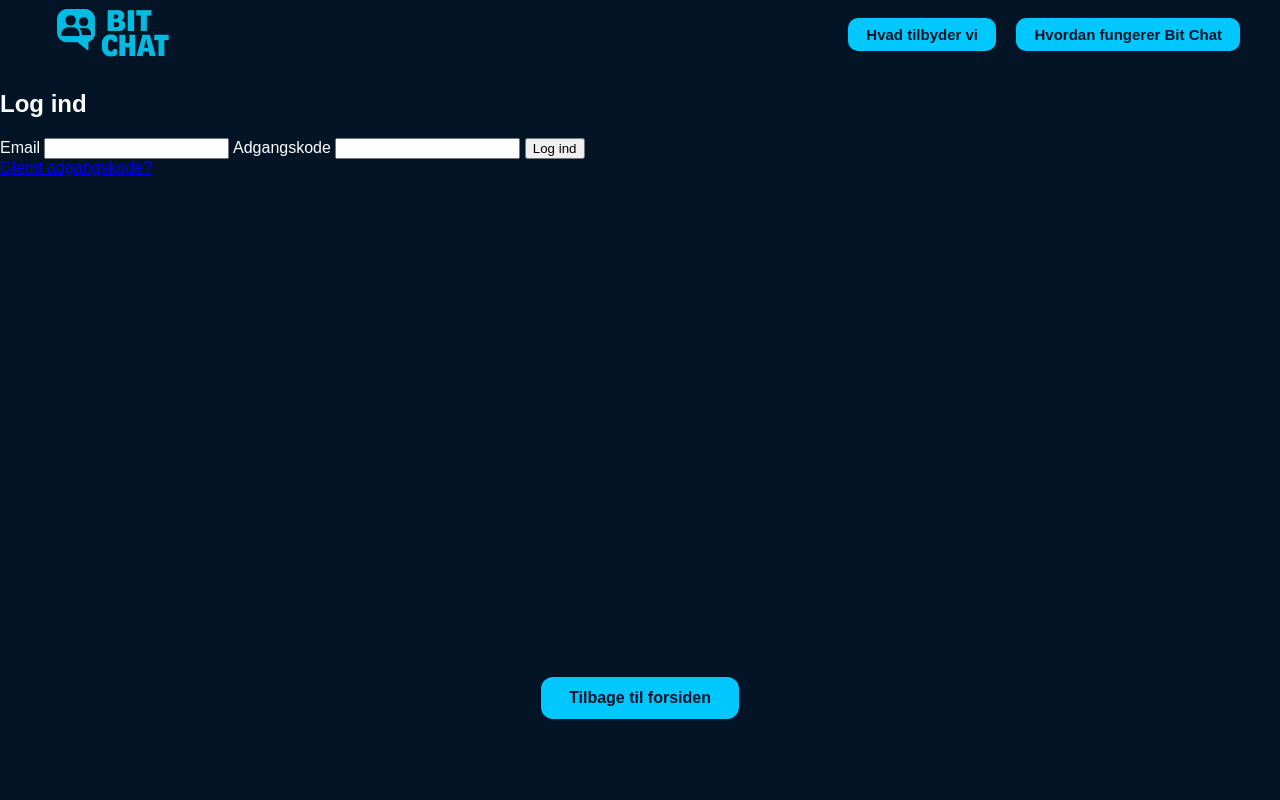
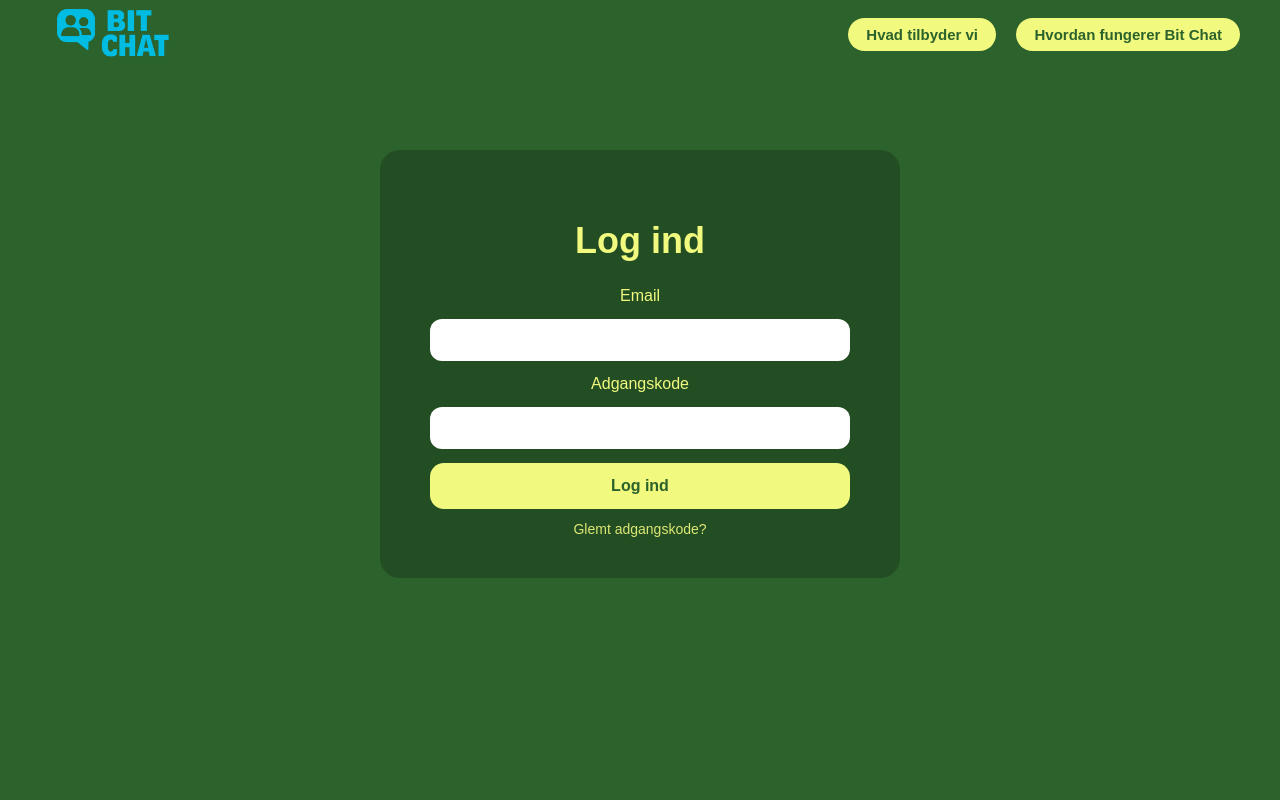
Before and after one commit to gust1887/projekt2, a website: page public/HTML/login.html in a window 1280 px wide. Shown: the top 800 px of the page. Drawn offline with Linux system fonts and the light colour scheme.

Commit message:
Update bitchat-theme.css
Ændret i hele CSS strukturen for visuelt udtryk ift. At det skal ligne understory mere - for konkrete ændringer tjek kommentarer men i princippet ændret farver og tilføjet bokse.

```diff
--- a/public/CSS/bitchat-theme.css
+++ b/public/CSS/bitchat-theme.css
@@ -1,4 +1,4 @@
-/* Grundopsætning af siden */
+/* Globalt tema  */
 html, body {
   margin: 0;
   padding: 0;
@@ -6,19 +6,19 @@ html, body {
 }
 
 body {
-  background-color: #031426;
-  color: #ffffff;
+  background-color: #2C622C;   /* Main grÃ¸n baggrund */
+  color: #ffffff;              /* Citrus standardtekst */
   font-family: Arial, sans-serif;
 }
 
-/* Topbar layout (logo venstre, menupunkter højre) */
+/* Top baren */
 .top-nav {
   display: flex;
   justify-content: space-between;
   align-items: center;
   height: 70px;
   padding: 0 40px;
-  background-color: #031426;
+  background-color: #2C622C;   /* Samme grÃ¸n som body */
 }
 
 /* Logo i topbaren */
@@ -37,47 +37,48 @@ body {
 /* Menupunkter som knapper (topbar) */
 .nav-right a {
   padding: 8px 18px;
-  border-radius: 10px;
-  background-color: #00C8FF;
-  color: #031426;
+  border-radius: 999px;
+  background-color: #f1f97e;   /* Citrus knap */
+  color: #2C622C;              /* GrÃ¸n tekst */
   font-size: 15px;
   font-weight: 600;
   text-decoration: none;
   margin-left: 16px;
   transition: 0.2s ease;
+  border: none;
 }
 
 .nav-right a:hover {
-  background-color: #00b4e6;
+  background-color: #e4ee74;   /* Let mÃ¸rkere citrus ved hover */
 }
 
-
+/* === TILBAGE-TIL-FORSIDE SEKTION === */
 .back-to-frontpage {
-  margin-top: 500px; /* skub ned */
+  margin-top: 400px;
   display: flex;
   justify-content: center;
   padding-bottom: 60px;
 }
 
-
-/* Selve tilbage-knappen */
+/* Tilbage-knap */
 .back-btn {
   display: inline-block;
   padding: 12px 28px;
-    background-color: #00C8FF;
-    color: #031426;
+  background-color: #f1f97e;   /* Citrus knap */
+  color: #2C622C;              /* GrÃ¸n tekst */
   font-weight: 600;
   text-decoration: none;
   border-radius: 12px;
   transition: 0.2s ease;
+  border: none;
+  cursor: pointer;
 }
 
 .back-btn:hover {
-    background-color: #00B4E6;
+  background-color: #e4ee74;
+}
 
-
-
-/* Boks til formular-sider */
+/* (login, opret bruger, glemt adgangskode) */
 .form-section {
   display: flex;
   justify-content: center;
@@ -85,39 +86,151 @@ body {
 }
 
 .form-box {
-    background-color: #042038;
+  background-color: #234D23;   /* Lidt mÃ¸rkere grÃ¸n boks kontra citrus*/
   padding: 40px 50px;
-    border-radius: 14px;
-    width: 360px;
+  border-radius: 20px;
+  width: 420px;
   text-align: center;
+  color: #f1f97e;
 }
 
+/* Overskrift i form-boks */
 .form-box h1 {
   margin-bottom: 25px;
+  font-size: 36px;
+  font-weight: 800;
 }
 
+/* Formular-layout */
 .form-box form {
   display: flex;
   flex-direction: column;
   gap: 14px;
 }
 
+/* Inputfelter */
 .form-box input {
-    padding: 10px;
-    border-radius: 8px;
+  padding: 12px 14px;
+  border-radius: 12px;
   border: none;
-    font-size: 14px;
+  font-size: 16px;
+  outline: none;
 }
 
+/* Knapper inde i formularer */
+.action-btn {
+  padding: 14px 20px;
+  border-radius: 12px;
+  background-color: #f1f97e;   /* Citrus */
+  color: #2C622C;              /* GrÃ¸n tekst */
+  font-size: 16px;
+  font-weight: 700;
+  text-align: center;
+  text-decoration: none;
+  width: 100%;
+  box-sizing: border-box;
+  transition: 0.2s ease;
+  border: none;
+  cursor: pointer;
+}
+
+.action-btn:hover {
+  background-color: #e4ee74;
+}
+
+/* Links under formularer */
 .form-link {
   display: inline-block;
   margin-top: 12px;
   font-size: 14px;
-    color: #ffffff;
-    opacity: 0.8;
+  color: #f1f97e;
+  opacity: 0.9;
   text-decoration: none;
 }
 
 .form-link:hover {
   text-decoration: underline;
 }
+
+/* Hero-sektion med stort billede  */
+.hero-section {
+  width: 100%;
+  height: 600px;
+  overflow: hidden;
+  position: relative;
+}
+
+.hero-image {
+  width: 100%;
+  height: auto;
+  display: block;
+  transform: translateY(-70px);
+}
+
+
+.frontpage-auth-links a {
+  color: #f1f97e;              /* Citrus tekst */
+  text-decoration: none;
+  margin: 0 8px;
+  font-size: 14px;
+}
+
+.frontpage-auth-links a:hover {
+  text-decoration: underline;
+}
+
+/* Floating knap-boks midt pÃ¥ hero-billedet */
+.frontpage-action-box {
+  position: absolute;
+  top: 350px;
+  left: 50%;
+  transform: translateX(-50%);
+  display: flex;
+  flex-direction: column;
+  gap: 16px;
+  z-index: 10;
+  width: 260px;
+}
+
+/* Knapper i boksen (lodret layout) */
+.action-btn {
+  padding: 14px 20px;
+  border-radius: 14px;
+  background-color: #f1f97e;   /* Citrus */
+  color: #2C622C;              /* GrÃ¸n tekst */
+  font-size: 16px;
+  font-weight: 700;
+  text-align: center;
+  text-decoration: none;
+  width: 100%;
+  box-sizing: border-box;
+  transition: 0.2s ease;
+  border: none;
+  cursor: pointer;
+}
+
+.action-btn:hover {
+  background-color: #e4ee74;
+}
+
+/* Informationssektion i bunden af forsiden */
+.frontpage-bottom-info {
+  background-color: #2C622C;   /* Main grÃ¸n */
+  text-align: center;
+  padding: 40px 0 60px 0;
+}
+
+.frontpage-bottom-info h2 {
+  font-size: 28px;
+  font-weight: 800;            /* Tyk skrift */
+  margin-bottom: 12px;
+  letter-spacing: 1px;
+  color: #f1f97e;              /* "Nem kommunikation..." */
+}
+
+.frontpage-bottom-info p {
+  font-size: 15px;
+  opacity: 0.9;
+  margin: 0;
+  color: #f1f97e;              /* Bund undertekst */
+}
```
Lines whose indentation alone changed are shown as unchanged.
